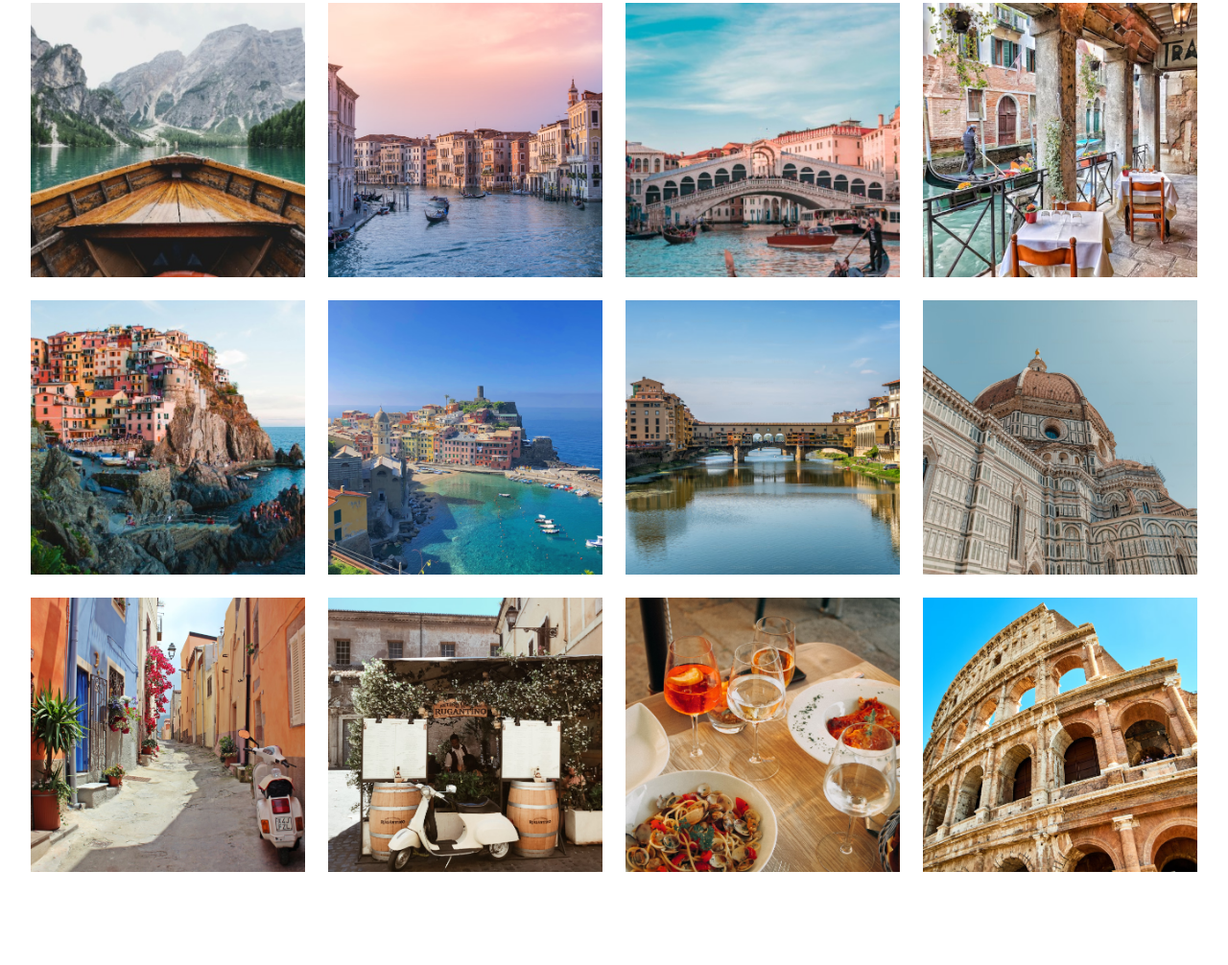
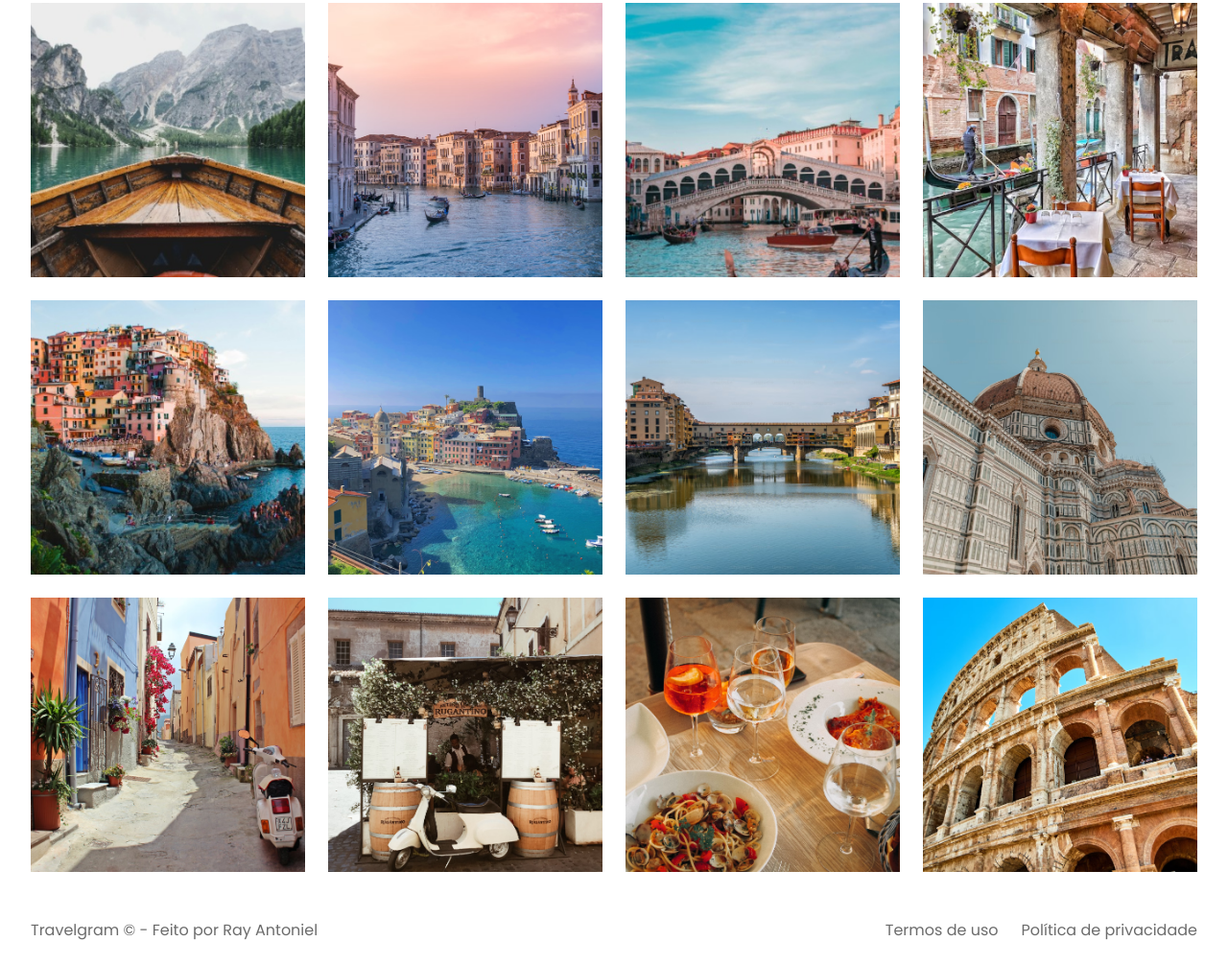
Before and after one commit to rayantoniel/travelgram, a plain HTML site: page index.html in a window 1280 px wide. Shown: the part 357-1363 px from the top of the page at 96% size. Before the commit the page ends 1290 px from the top, so only its background shows below. Drawn offline with Linux system fonts and the light colour scheme.

Commit message:
done footer

```diff
--- a/index.html
+++ b/index.html
@@ -76,5 +76,17 @@
         <img src="assets/images/Image 11.png" alt="imagem 11">
         <img src="assets/images/Image 12.png" alt="imagem 12">
     </main>
+
+    <footer class="container">
+        <span>
+            Travelgram &copy; - Feito por Ray Antoniel
+        </span>
+        <span>
+            Termos de uso
+        </span>
+        <span>
+            Política de privacidade
+        </span>
+    </footer>
 </body>
 </html>
--- /dev/null
+++ b/styles/footer.css
@@ -0,0 +1,9 @@
+footer {
+    display: flex;
+    gap: 24px;
+    padding-block: 24px;
+}
+
+footer span:nth-child(1) {
+    margin-right: auto;
+}
--- a/styles/index.css
+++ b/styles/index.css
@@ -2,3 +2,4 @@
 @import url(nav.css);
 @import url(header.css);
 @import url(main.css);
+@import url(footer.css);
```
